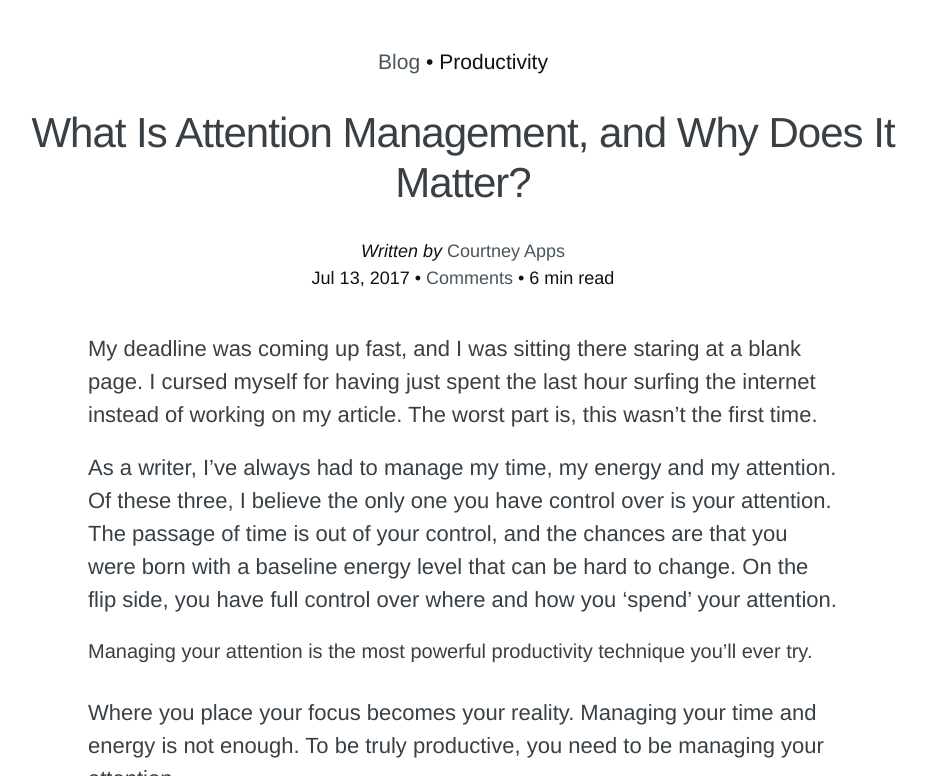
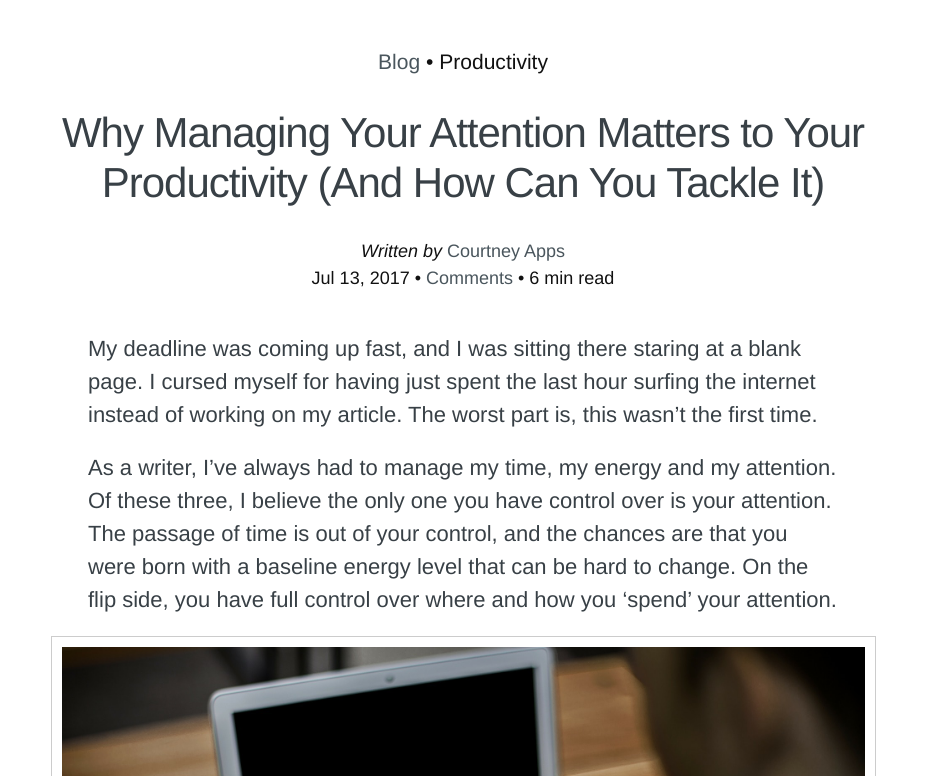
Before and after one commit to dayboard/blog, a Jekyll site: the page built from _posts/2017-07-13-why-managing-your-attention-matters-to-your-productivity.html, in a window 1280 px wide and 900 px high, cut to the strip 124-900 px from the top of the window. Shown: the whole strip, without its empty margins (177-1104 px from the left). Built offline with Jekyll 4.4.1, drawn with Linux system fonts in a browser that asks for light colours; nearby versions of some CDN libraries; comment, search, counter and statistics services are not loaded.

Commit message:
Renamed Courtney's attentiona management blog post with a more compelling title

```diff
--- a/_posts/2017-07-12-attention-management.html
+++ b/_posts/2017-07-13-why-managing-your-attention-matters-to-your-productivity.html
@@ -1,7 +1,7 @@
 ---
 layout: post
-title: "What Is Attention Management, and Why Does It Matter?"
-date: 2017-07-13
+title: "Why Managing Your Attention Matters to Your Productivity (And How Can You Tackle It)"
+date: 2017-07-13 10:39:40 UTC-05:00
 categories: Productivity
 disqus_identifier: 14
 author: courtney
@@ -13,6 +13,8 @@ excerpt: As a writer, I’ve always had to manage my time, my energy and my atte
 <p>My deadline was coming up fast, and I was sitting there staring at a blank page. I cursed myself for having just spent the last hour surfing the internet instead of working on my article. The worst part is, this wasn’t the first time.</p>
 
 <p>As a writer, I’ve always had to manage my time, my energy and my attention. Of these three, I believe the only one you have control over is your attention. The passage of time is out of your control, and the chances are that you were born with a baseline energy level that can be hard to change. On the flip side, you have full control over where and how you ‘spend’ your attention.</p>
+
+<img src="/assets/images/teaser/attention-management-thumbnail.jpg" title="The Importance of Managing Your Focus and Attention" alt="Distraction and losing your attention at work.">
 
 <h4>Managing your attention is the most powerful productivity technique you’ll ever try.</h4>
 
```
